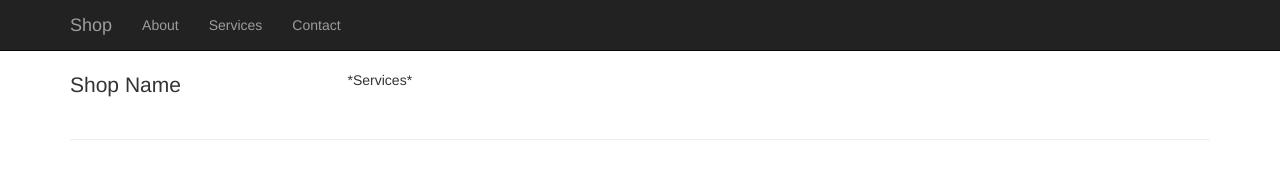
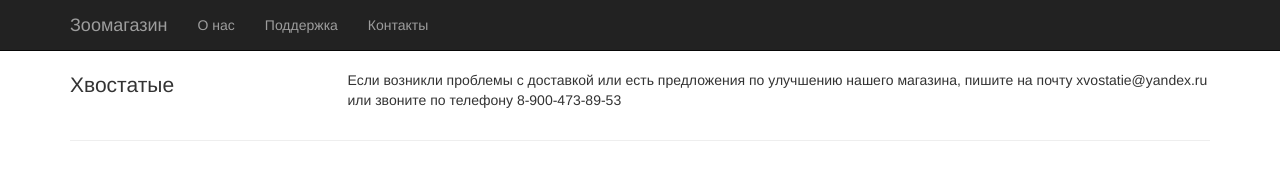
Before and after one commit to k1selekn/kiselek, a plain HTML site: page html/services.html in a window 1280 px wide. Drawn offline with Linux system fonts and the light colour scheme.

Commit message:
Update services.html

```diff
--- a/html/services.html
+++ b/html/services.html
@@ -4,7 +4,7 @@
 <head>
     <meta charset="utf-8">
 
-    <title>Shop</title>
+    <title>Зоомагазин</title>
     <link href="../css/bootstrap.min.css" rel="stylesheet">
 	<link href="../css/style.css" rel="stylesheet">
 
@@ -14,18 +14,18 @@
     <nav class="navbar navbar-inverse navbar-fixed-top" role="navigation">
         <div class="container">
             <div class="navbar-header">
-                <a class="navbar-brand" href="../index.html">Shop</a>
+                <a class="navbar-brand" href="../index.html">Зоомагазин</a>
             </div>
             <div class="collapse navbar-collapse" id="bs-example-navbar-collapse-1">
                 <ul class="nav navbar-nav">
 					<li>
-                        <a href="about.html">About</a>
+                        <a href="about.html">О нас</a>
                     </li>
                     <li>
-                        <a href="#">Services</a>
+                        <a href="#">Поддержка</a>
                     </li>
                     <li>
-                        <a href="contacts.html">Contact</a>
+                        <a href="contacts.html">Контакты</a>
                     </li>
                 </ul>
             </div>
@@ -36,14 +36,14 @@
 		        <div class="row">
 
             <div class="col-md-3">
-                <p class="lead">Shop Name</p>
+                <p class="lead">Хвостатые</p>
             </div>
 
             <div class="col-md-9">
 
                 <div class="row">
 
-                    <p>*Services*</p>
+                    <p>Если возникли проблемы с доставкой или есть предложения по улучшению нашего магазина, пишите на почту xvostatie@yandex.ru или звоните по телефону 8-900-473-89-53</p>
 
                 </div>
 
```
